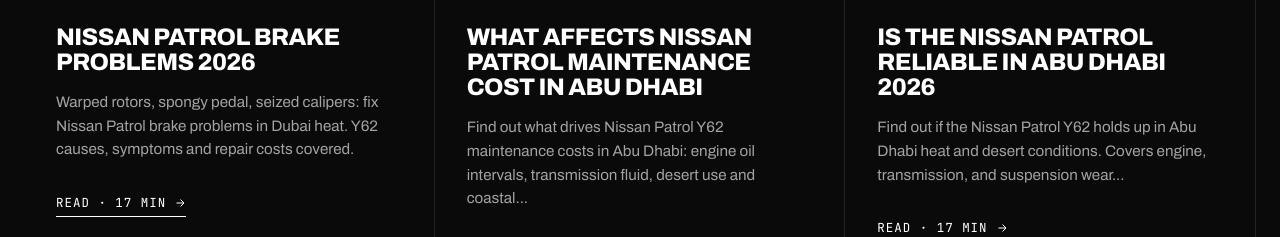
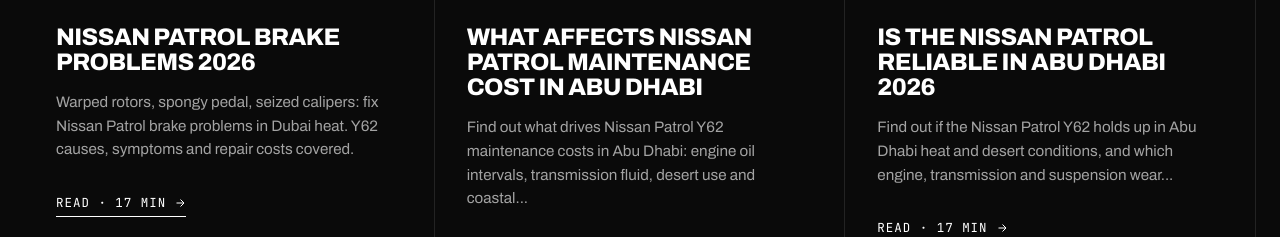
Before and after one commit to cfniclasryden-bot/Patrolgarage, a plain HTML site: page blog/index.html in a window 1280 px wide. Shown: the part 1719-1956 px from the top of the page. Drawn offline with Linux system fonts and the light colour scheme.

Commit message:
is-the-nissan-patrol-reliable-in-abu-dhabi: meta no longer opens a sentence with 'Covers' (+ blog index excerpt)
Co-Authored-By: Claude Opus 5.5 <noreply@anthropic.com>

```diff
--- a/blog/index.html
+++ b/blog/index.html
@@ -591,7 +591,7 @@
             <span>October 15, 2026</span>
           </div>
           <h3><a href='/blog/is-the-nissan-patrol-reliable-in-abu-dhabi.html'>Is the Nissan Patrol Reliable in Abu Dhabi 2026</a></h3>
-          <p class="journal-excerpt">Find out if the Nissan Patrol Y62 holds up in Abu Dhabi heat and desert conditions. Covers engine, transmission, and suspension wear...</p>
+          <p class="journal-excerpt">Find out if the Nissan Patrol Y62 holds up in Abu Dhabi heat and desert conditions, and which engine, transmission and suspension wear...</p>
           <a class='journal-read' href='/blog/is-the-nissan-patrol-reliable-in-abu-dhabi.html'>
             Read · 17 min
             <svg viewBox="0 0 24 24" fill="none" stroke="currentColor" stroke-width="2"><path d="M5 12h14M13 5l7 7-7 7"/></svg>
```
Also changed, not shown: blog/is-the-nissan-patrol-reliable-in-abu-dhabi.html (+1 -1 lines).
